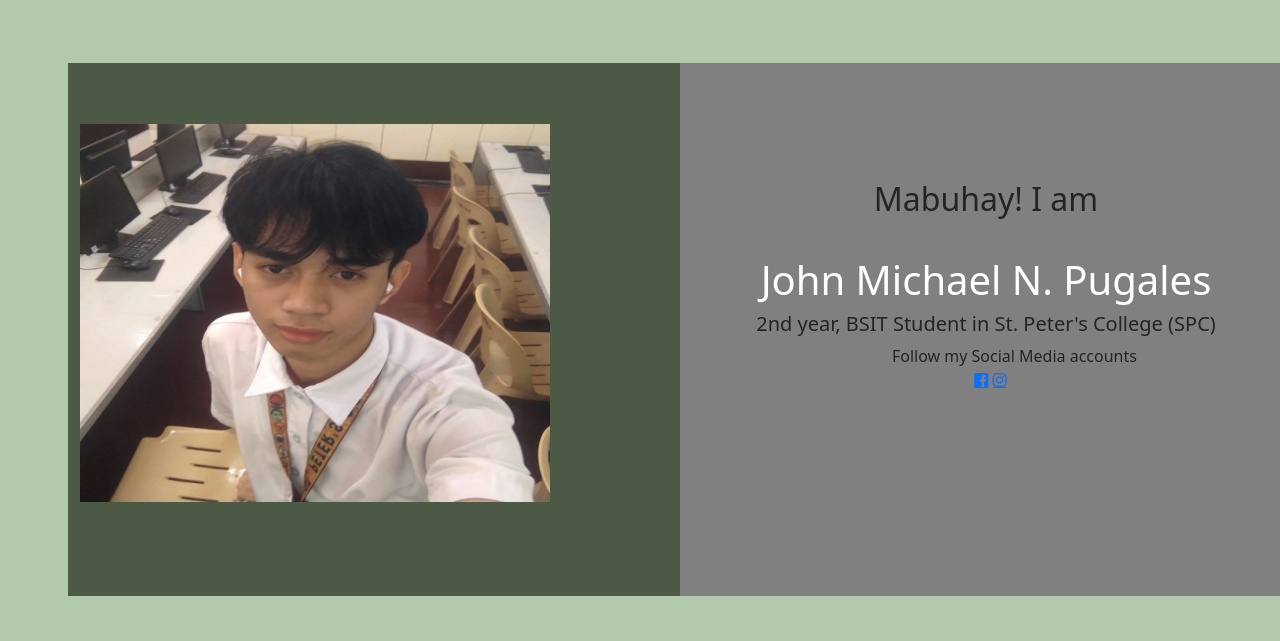
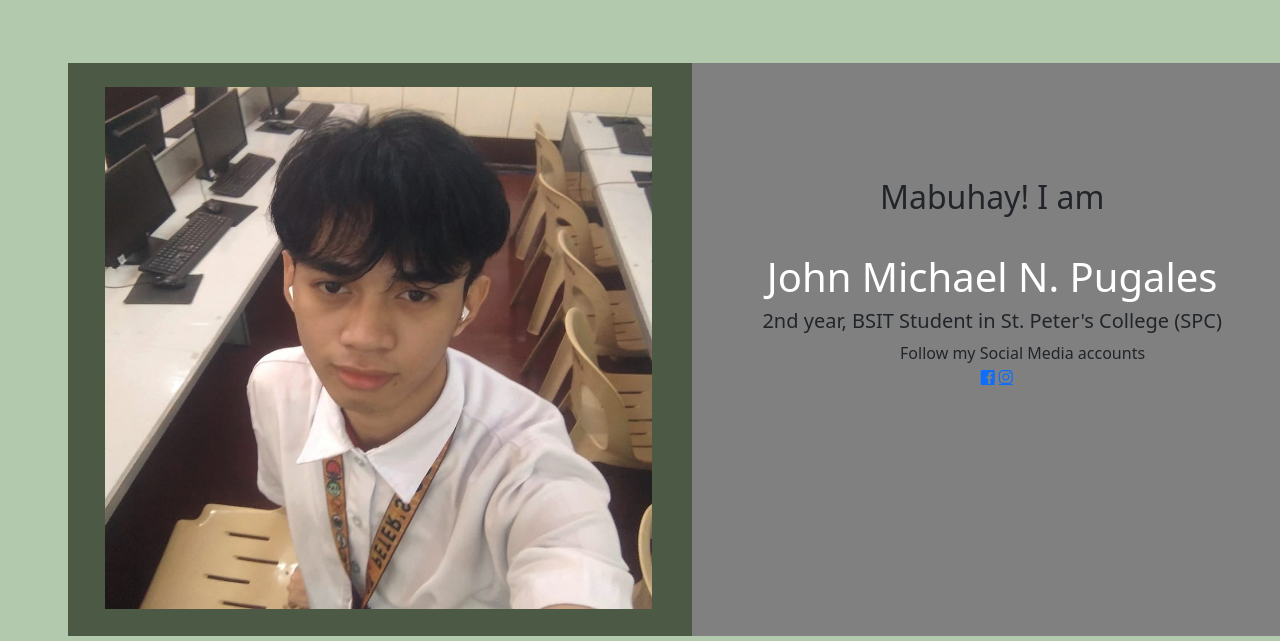
Before and after one commit to Jmmichael19/Pugales_Portfolios, a plain HTML site: page aboutme.html in a window 1280 px wide. Shown: the part 94-735 px from the top of the page. Drawn offline with nearby package versions, Linux system fonts and the light colour scheme.

Commit message:
changed pic

```diff
--- a/aboutme.html
+++ b/aboutme.html
@@ -73,8 +73,8 @@
     </nav>
 
     <div class="row">
-        <div class="col p-6" style="background-color:#4B5945; padding-top: 5%;">
-            <img src="akonajudni.jpg" alt="Picture nako" height="80%" width="80%">
+        <div class="col p-6" style="background-color:#4B5945; padding-top: 2%;padding-left: 3%;">
+            <img src="akonajudni.jpg" alt="Picture nako" height="95%" width="95%">
         </div>
         <div class="col p-6" style="background-color: gray;">
             <h2 style="padding-top: 20%;">Mabuhay! I am</h2>
```
